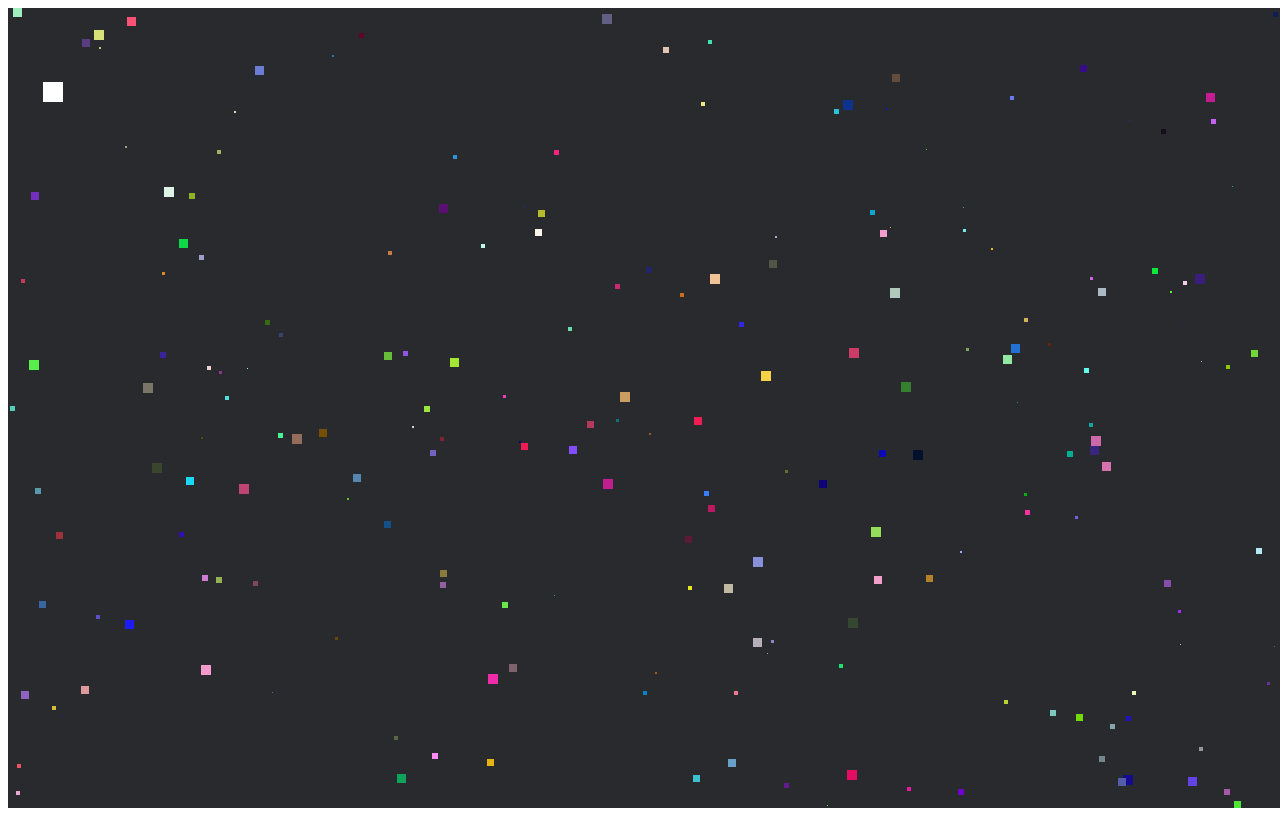
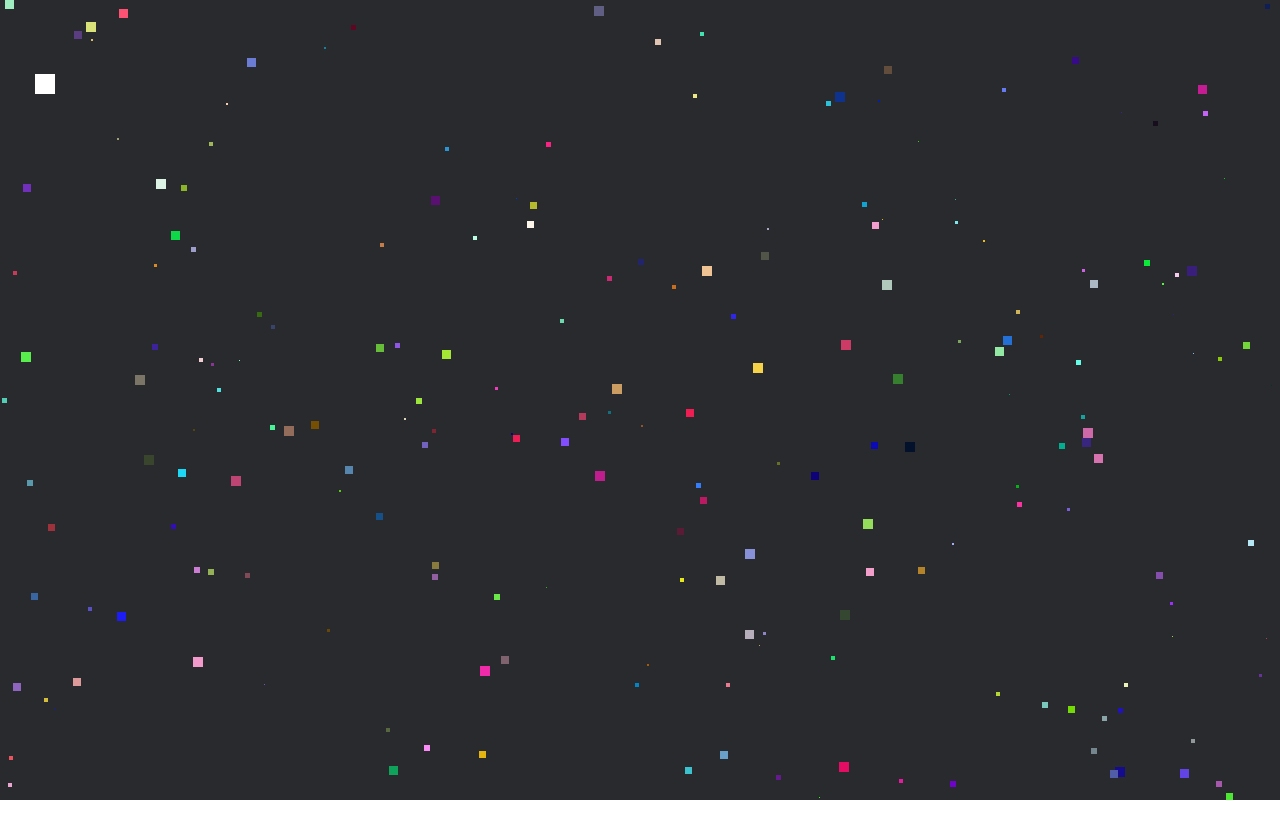
Before and after one commit to gustavomaltez/cheldie-dungeon, a website built with Vite: page index.html in a window 1280 px wide. Built offline with nearby package versions, Linux system fonts and the light colour scheme.

Commit message:
feat: added basic styles to html file

```diff
--- a/index.html
+++ b/index.html
@@ -8,7 +8,15 @@
 </head>
 
 <body>
-  <div id="app"></div>
+  <style>
+    /* Reset */
+    * {
+      margin: 0;
+      padding: 0;
+      box-sizing: border-box;
+      overflow: hidden;
+    }
+  </style>
   <script type="module" src="/src/main.ts"></script>
 </body>
 
```
